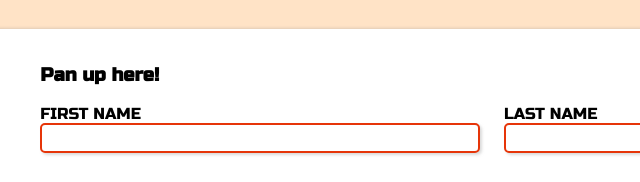
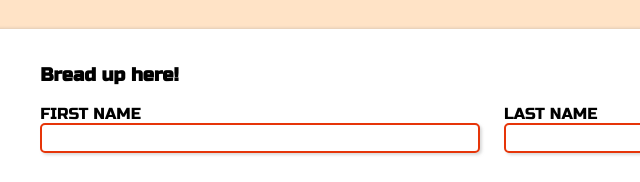
Before and after one commit to cyriljchan/TheOdinProject-signup-form, a plain HTML site: page index.html in a window 1280 px wide. Shown: the part 130-312 px from the top of the page, 56-696 px from the left. Drawn offline with Linux system fonts and the light colour scheme.

Commit message:
changed form header text

```diff
--- a/index.html
+++ b/index.html
@@ -32,7 +32,7 @@
                     Eu non diam phasellus vestibulum lorem sed.</p>
             </div>
             <div class="text_container right_mid">
-                <h3>Pan up here!</h3>
+                <h3>Bread up here!</h3>
                 <form id="signup" action="https://www.foo.com" method="post">
                     <div class="form_field">
                         <label for="firstname">FIRST NAME</label>
```
